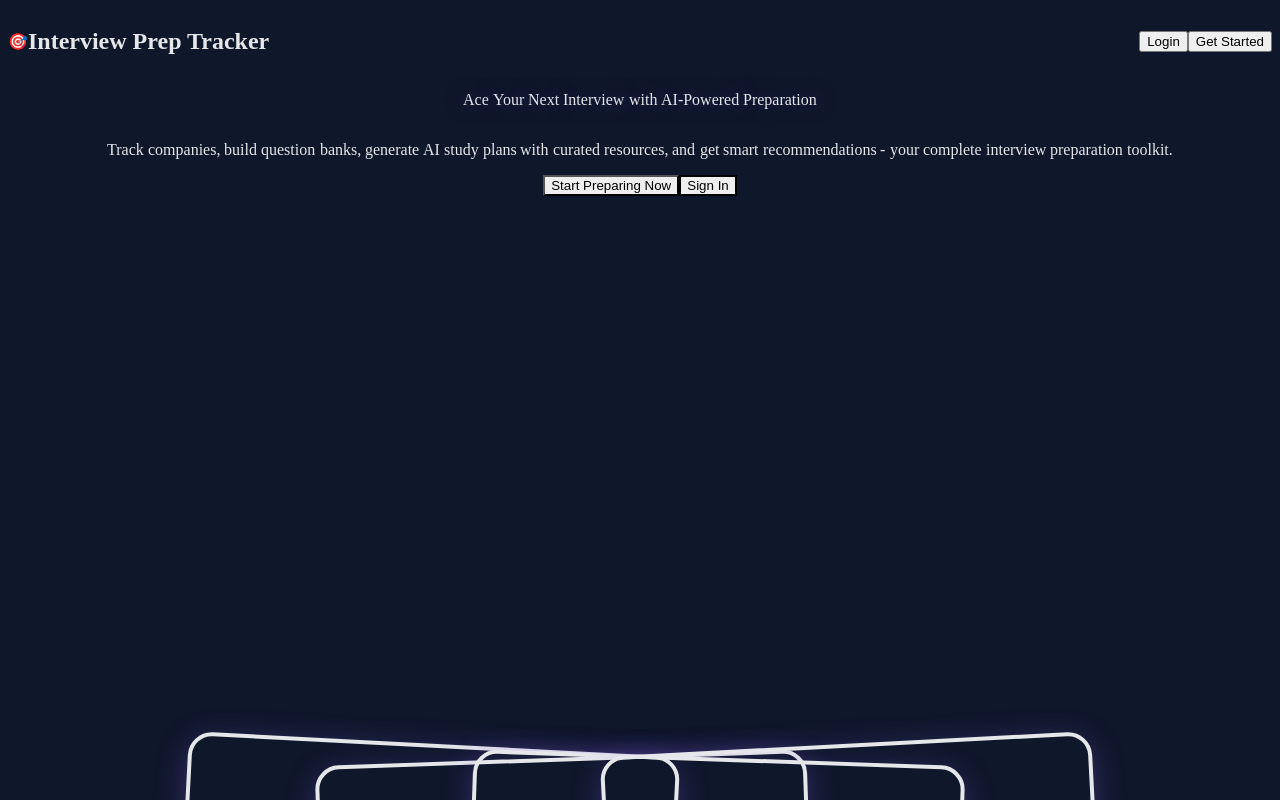
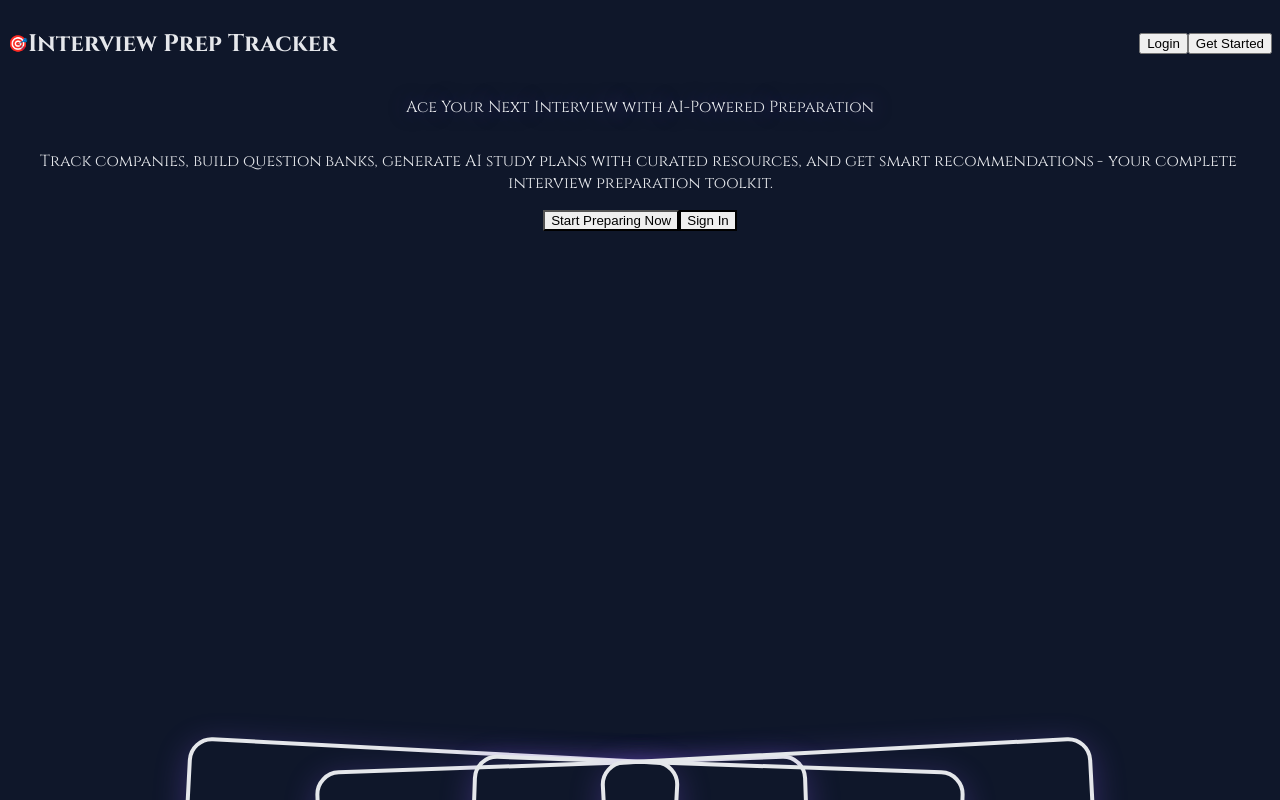
Before and after one commit to gaurangkgd/Interview-Prep, a React (Vite) app in the folder frontend/: page / in a window 1280 px wide. Shown: the top 800 px of the page. Built offline with nearby package versions, Linux system fonts and the light colour scheme; no server answers.

Commit message:
Fix CSS import order for Vercel: Google Fonts @import before Tailwind directives

```diff
--- a/frontend/src/index.css
+++ b/frontend/src/index.css
@@ -1,8 +1,8 @@
+@import url('https://fonts.googleapis.com/css2?family=Cinzel:wght@400;500;600;700;800;900&display=swap');
+
 @tailwind base;
 @tailwind components;
 @tailwind utilities;
-
-@import url('https://fonts.googleapis.com/css2?family=Cinzel:wght@400;500;600;700;800;900&display=swap');
 
 /* Global dark background + font */
 html, body, #root {
```
